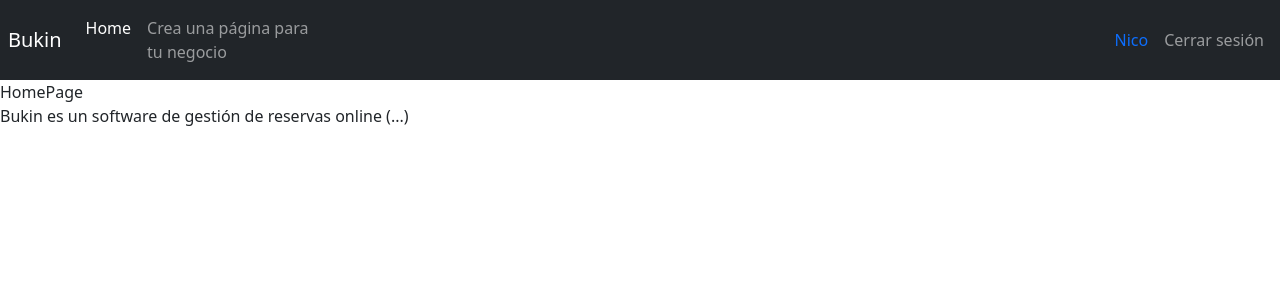
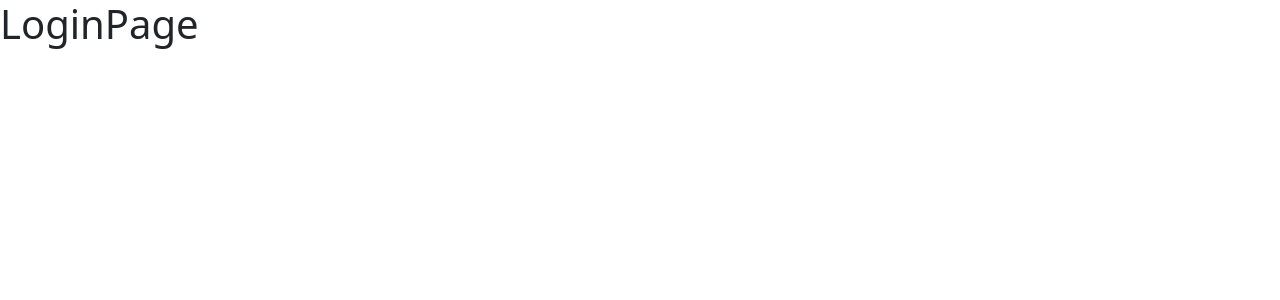
Before and after one commit to NicoEstebanBorquez/bukin-app-frontend-business, a React (Vite) app: page /login in a window 1280 px wide. Before the commit this address led to /home. Shown: the top 300 px of the page. Built offline with nearby package versions, Linux system fonts and the light colour scheme.

Commit message:
ADD LoginPage

```diff
--- /dev/null
+++ b/src/auth/pages/LoginPage.jsx
@@ -0,0 +1,6 @@
+
+export const LoginPage = () => {
+  return (
+    <h1>LoginPage</h1>
+  )
+}
--- /dev/null
+++ b/src/auth/pages/index.js
@@ -0,0 +1 @@
+export * from "./LoginPage";
--- /dev/null
+++ b/src/bukin/routes/BukinRoutes.jsx
@@ -0,0 +1,22 @@
+import { Navigate, Route, Routes } from "react-router-dom"
+import { Navbar } from "../../ui/components/Navbar"
+import { HomePage } from "../pages/HomePage/HomePage"
+import { CreateBusinessPage } from "../pages/CreatePage/CreateBusinessPage"
+
+export const BukinRoutes = () => {
+    return (
+        <>
+            <Navbar />
+            <div className="container">
+                <Routes>
+                    <Route path="home" element={<HomePage />} />
+                    <Route path="crear" element={<CreateBusinessPage />} />
+
+                    <Route path="/" element={<Navigate to="/home" />} />
+                    <Route path="/*" element={<Navigate to="/home" />} />
+                </Routes>
+            </div>
+
+        </>
+    )
+}
--- a/src/router/AppRouter.jsx
+++ b/src/router/AppRouter.jsx
@@ -1,23 +1,14 @@
-import { Navigate, Route, Routes } from "react-router-dom";
+import { Route, Routes } from "react-router-dom";
 
-import { Navbar } from "../ui/components/Navbar";
-import { HomePage } from "../bukin/pages/HomePage/HomePage";
-import { CreateBusinessPage } from "../bukin/pages/CreatePage/CreateBusinessPage";
-
+import { LoginPage } from "../auth/pages";
+import { BukinRoutes } from "../bukin/routes/BukinRoutes";
 
 export const AppRouter = () => {
     return (
         <>
-            <Navbar />
-
             <Routes>
-                <Route path="home" element={<HomePage />} />
-                <Route path="crear" element={<CreateBusinessPage />} />
-
-
-
-                <Route path="/" element={<Navigate to="/home" />} />
-                <Route path="/*" element={<Navigate to="/home" />} />
+                <Route path="login" element={<LoginPage />} />
+                <Route path="/*" element={<BukinRoutes />} />
             </Routes>
         </>
     )
--- a/src/ui/components/Navbar.jsx
+++ b/src/ui/components/Navbar.jsx
@@ -1,7 +1,16 @@
-import { Link, NavLink } from 'react-router-dom';
+import { Link, NavLink, useNavigate } from 'react-router-dom';
 
 
 export const Navbar = () => {
+
+    const navigate = useNavigate();
+
+    const onLogout = () => {
+        navigate("/login", {
+            replace: true
+        });
+    }
+
     return (
         <nav className="navbar navbar-expand-sm navbar-dark bg-dark p-2">
 
@@ -25,7 +34,9 @@ export const Navbar = () => {
             <div className="navbar-collapse collapse w-100 order-3 dual-collapse2 d-flex justify-content-end">
                 <ul className="navbar-nav ml-auto">
                     <span className='nav-item nav-link text-primary'>Nico</span>
-                    <button className='nav-item nav-link btn'>
+                    <button
+                        className='nav-item nav-link btn'
+                        onClick={onLogout}>
                         Cerrar sesión
                     </button>
                 </ul>
```
